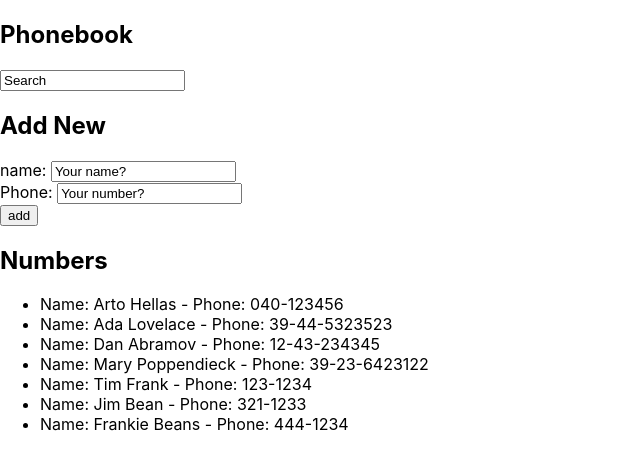
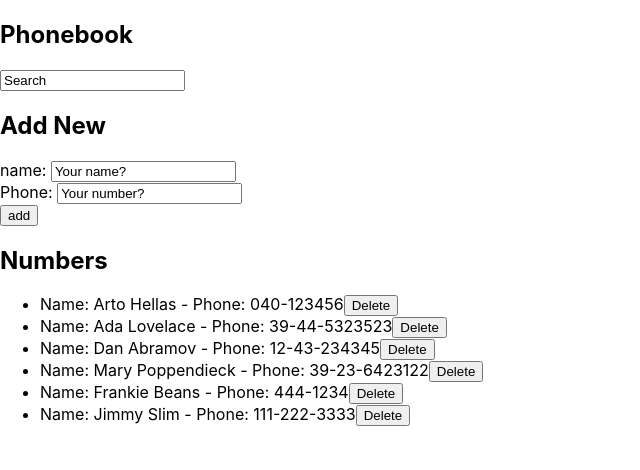
Before and after one commit to FrancisQ/EduNode, a React (Create React App) app: page / in a window 1280 px wide. Shown: the top 470 px of the page, without its empty margins (0-640 px from the left). Built offline with nearby package versions, Linux system fonts and the light colour scheme; data requests are answered from the project's data file.

Commit message:
Completed part 2d (2.15 - 2.18) adding the delete and update functionality to modifying the backend. Took some time on how to appropriately update the front end once a change was made.

```diff
--- a/db.json
+++ b/db.json
@@ -21,19 +21,14 @@
       "id": 4
     },
     {
-      "name": "Tim Frank",
-      "number": "123-1234",
-      "id": 5
-    },
-    {
-      "name": "Jim Bean",
-      "number": "321-1233",
-      "id": 6
-    },
-    {
       "name": "Frankie Beans",
       "number": "444-1234",
       "id": 7
+    },
+    {
+      "name": "Jimmy Slim",
+      "number": "111-222-3333",
+      "id": 6
     }
   ]
 }
--- a/src/App.js
+++ b/src/App.js
@@ -1,6 +1,5 @@
 import './App.css'
 import React, { useState, useEffect } from 'react'
-
 import Search from './components/Search'
 import Results from './components/Results'
 import PersonForm from './components/PersonForm'
@@ -26,18 +25,29 @@ const App = () => {
   //Submit Button onSubmit - add person object and clear fields
   const addPerson = (event) => {
     event.preventDefault()
-    const nameExists = persons.find(person => person.name === newName)
-    const phoneExists = persons.find(person => person.number === newPhone)
+    const nameExists = persons.find(person => person.name.toLowerCase() === newName.toLowerCase())
 
     if (nameExists !== undefined) {
-      alert(`Name ${newName} Already Exists, try another`)
-    } else if (phoneExists !== undefined) {
-      alert(`Phone ${newPhone} has already been assigned`)
+      if (window.confirm(`Name ${newName} already exists, would you like to update their number?`)) {
+
+        const updatedPersonObject = {
+          name: newName,
+          number: newPhone,
+        }
+
+        personService
+          .update(nameExists.id, updatedPersonObject)
+          .then(response => {
+            console.log('fire')
+            setPersons(persons.map(person => person.id !== response.id ? person : response))
+            setNewResult(newResult.map(person => person.id !== response.id ? person : response))
+          })
+      }
     } else {
+      //Create new contact
       const newPersonObject = {
         name: newName,
         number: newPhone,
-        id: persons.length + 1
       }
 
       personService
@@ -45,9 +55,8 @@ const App = () => {
         .then(returnedPerson => {
           console.log(returnedPerson)
           setPersons(persons.concat(returnedPerson))
+          setNewResult(newResult.concat(returnedPerson))
         })
-
-
     }
     setNewName('')
     setNewPhone('')
@@ -59,8 +68,7 @@ const App = () => {
     const query = event.target.value.toLowerCase()
 
     let tempResults = persons.filter(person => {
-      if (person.name.toLowerCase().includes(query) || person.number.includes(query))
-        return person
+      return (person.name.toLowerCase().includes(query) || person.number.includes(query))
     })
     setNewResult(tempResults)
   }
@@ -72,6 +80,20 @@ const App = () => {
   const updatePhone = (event) => {
     setNewPhone(event.target.value)
   }
+  //Delete Button handler
+  const deleteContact = (person) => {
+    //confirm
+    if (window.confirm(`Are you sure you want to delete ${person.name}`)) {
+      //delete from backend
+      personService
+        .remove(person.id)
+        .then(confirmation => {
+          setPersons(persons.filter(listItem => listItem.id !== person.id))
+          setNewResult(persons.filter(listItem => listItem.id !== person.id))
+        })
+    }
+  }
+
 
   return (
     <div>
@@ -86,7 +108,7 @@ const App = () => {
         name={newName} phone={newPhone}
         handleSubmit={addPerson}></PersonForm>
       <h2>Numbers</h2>
-      <Results results={newResult}></Results>
+      <Results results={newResult} handleDelete={deleteContact}></Results>
     </div >
   )
 }
--- a/src/components/PersonForm.js
+++ b/src/components/PersonForm.js
@@ -1,3 +1,4 @@
+
 import React from 'react'
 
 const PersonForm = ({ handleSubmit, name, phone, handleNameChange, handlePhoneChange }) => (
--- a/src/components/Results.js
+++ b/src/components/Results.js
@@ -1,10 +1,17 @@
 import React from 'react'
 
-const Results = ({ results }) => (
-    <ul>
-        {results.map(person => (
-            <li key={person.id} >Name: {person.name} - Phone: {person.number}</li>
-        ))}
-    </ul>
-)
+const Results = ({ results, handleDelete }) => {
+
+
+    return (
+        <ul>
+            {results.map(person => (
+                <li key={person.id} >
+                    Name: {person.name} - Phone: {person.number}
+                    <button onClick={() => handleDelete(person)}>Delete</button>
+                </li>
+            ))}
+        </ul>
+    )
+}
 export default Results
--- a/src/services/persons.js
+++ b/src/services/persons.js
@@ -17,4 +17,9 @@ const update = (id, newObject) => {
     return request.then(response => response.data)
 }
 
-export default { getAll, create, update }
+const remove = (id) => {
+    const request = axios.delete(`${baseUrl}/${id}`)
+    return request.then(response => response.data)
+}
+
+export default { getAll, create, update, remove }
```
